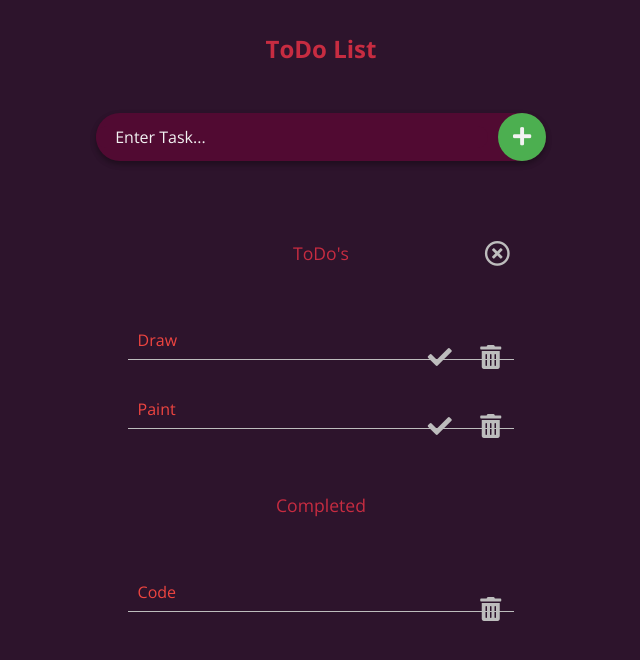
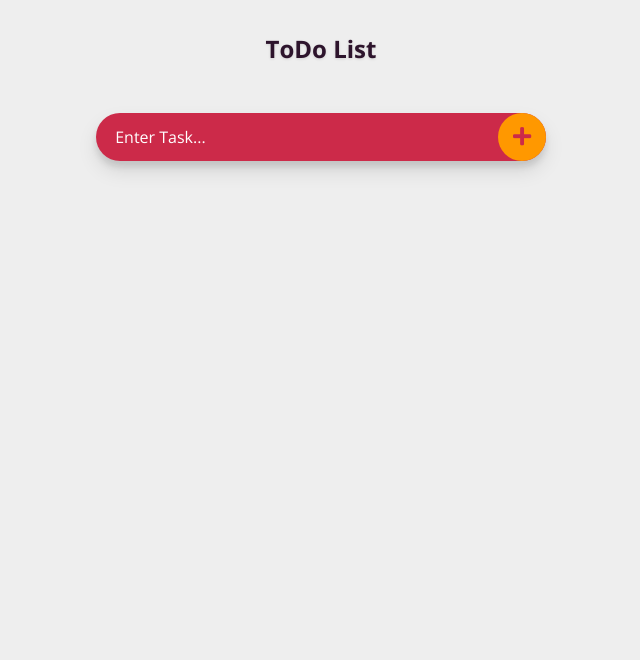
Before and after one commit to io62s/todo-app, a React (Create React App) app: page / in a window 1280 px wide. Shown: the top 660 px of the page, without its empty margins (319-959 px from the left). Built offline with nearby package versions, Linux system fonts and the light colour scheme.

Commit message:
styles done

```diff
--- a/src/App.js
+++ b/src/App.js
@@ -9,8 +9,8 @@ import { Container, Wrapper } from "./components/Styles/AppStyle";
 
 class App extends Component {
   state = {
-    todos: [{ id: 1, text: "draw" }, { id: 2, text: "paint" }],
-    completed: [{ id: 3, text: "code" }]
+    todos: [],
+    completed: []
   };
 
   ///add new todo
--- a/src/components/Completed.js
+++ b/src/components/Completed.js
@@ -1,13 +1,9 @@
 import React from "react";
 import * as Buttons from "./Styles/Buttons";
-import {
-  Heading3,
-  TodoWrapper,
-  TodoContainer,
-  Todo
-} from "./Styles/TodosStyle";
+import { TodoWrapper, TodoContainer, Todo } from "./Styles/CompletedStyle";
+import { Heading3 } from "./Styles/TodosStyle";
 
-const { RemoveBtn, ClearAllBtn } = Buttons;
+const { RemoveBtn, ClearAllBtn, ClearAll } = Buttons;
 
 const Completed = ({ completed, deleteCompleted, deleteAllDone }) => {
   const completedTodo = completed.length
@@ -28,13 +24,10 @@ const Completed = ({ completed, deleteCompleted, deleteAllDone }) => {
   return (
     <React.Fragment>
       <TodoWrapper>
-        {completed.length ? (
-          <Heading3>Completed</Heading3>
-        ) : (
-          <Heading3>No completed ToDo's</Heading3>
-        )}
+        {completed.length ? <Heading3>Completed</Heading3> : null}
         {completed.length > 1 ? (
           <ClearAllBtn onClick={() => deleteAllDone()}>
+            <ClearAll className="clear">Clear all</ClearAll>
             <i class="far fa-times-circle" />
           </ClearAllBtn>
         ) : null}
--- a/src/components/Header.js
+++ b/src/components/Header.js
@@ -2,22 +2,7 @@ import React from "react";
 import * as colors from "./Styles/colors";
 import styled from "styled-components";
 
-const {
-  lightGrey,
-  lightDark,
-  mainDark,
-  Darkest,
-  mainOrange,
-  mainGreen,
-  darkGreen,
-  neonGreen,
-  mainRed,
-  lightRed,
-  medRed,
-  medDarkRed,
-  darkBlueRed,
-  darkBluePurple
-} = colors;
+const { darkBluePurple } = colors;
 
 const Header = () => {
   return (
@@ -31,11 +16,12 @@ const Heading = styled.div`
   width: 100%;
   text-align: center;
   margin: 0 0 3rem;
-  color: ${medRed};
+  color: ${darkBluePurple};
 
   h1 {
     font-family: "Open Sans", sans-serif;
     font-size: 1.5rem;
+    text-shadow: 0 1px 3px rgba(0, 0, 0, 0.12);
   }
 `;
 
--- a/src/components/Styles/AddFormStyle.js
+++ b/src/components/Styles/AddFormStyle.js
@@ -4,28 +4,21 @@ import elevation from "./elevation";
 
 const {
   lightGrey,
-  lightDark,
-  mainDark,
-  Darkest,
-  mainOrange,
-  mainGreen,
-  darkGreen,
-  neonGreen,
-  mainRed,
-  lightRed,
-  medRed,
-  medDarkRed,
-  darkBlueRed,
-  darkBluePurple
+
+  medRed
 } = colors;
 
 const FormWrapper = styled.div`
   width: 100%;
   height: 3rem;
   margin: 3rem auto;
-  background: ${darkBlueRed};
+  background: ${medRed};
   border-radius: 1.5rem;
-  ${elevation[2]};
+  transition: all 0.3s ease-out;
+  ${elevation[1]};
+  &:focus-within {
+    ${elevation[3]};
+  }
 `;
 
 const Form = styled.div`
@@ -38,14 +31,16 @@ const Input = styled.input`
   width: 87%;
   border: none;
   outline: none;
-  color: ${mainOrange};
+  color: ${lightGrey};
+  font-weight: 600;
   border-radius: 1.25rem;
   padding-left: 1.2rem;
-  background-color: ${darkBlueRed};
+  background-color: transparent;
   font-family: "Open Sans", sans-serif;
   font-size: 1rem;
   &::placeholder {
-    color: ${lightGrey};
+    color: #fff;
+    font-weight: 400;
   }
 `;
 
--- a/src/components/Styles/AppStyle.js
+++ b/src/components/Styles/AppStyle.js
@@ -1,28 +1,13 @@
 import * as colors from "./colors";
 import styled from "styled-components";
 
-const {
-  lightGrey,
-  lightDark,
-  mainDark,
-  Darkest,
-  mainOrange,
-  mainGreen,
-  darkGreen,
-  neonGreen,
-  mainRed,
-  lightRed,
-  medRed,
-  medDarkRed,
-  darkBlueRed,
-  darkBluePurple
-} = colors;
+const { lightGrey } = colors;
 
 export const Container = styled.div`
   width: 100%;
   display: flex;
   justify-content: center;
-  background: ${darkBluePurple};
+  background: ${lightGrey};
   color: ${lightGrey};
 `;
 
--- a/src/components/Styles/Buttons.js
+++ b/src/components/Styles/Buttons.js
@@ -2,13 +2,16 @@ import * as colors from "./colors";
 import styled from "styled-components";
 
 const {
+  lightDark,
+
+  mainOrange,
+
   mainGreen,
-  mainRed,
-  darkGreen,
-  lightGrey,
-  mainDark,
-  lightDark,
-  neonGreen
+
+  neonGreen,
+
+  lightRed,
+  medRed
 } = colors;
 
 const AddButton = styled.button`
@@ -21,8 +24,8 @@ const AddButton = styled.button`
   font-size: 1.3rem;
   outline: none;
   border: none;
-  background: ${mainGreen};
-  color: ${lightGrey};
+  background: ${mainOrange};
+  color: ${medRed};
   cursor: pointer;
   transition: all 0.2s ease-out;
   &:hover {
@@ -33,7 +36,7 @@ const AddButton = styled.button`
 const CheckedBtn = styled.button`
   position: absolute;
   width: 30px;
-  bottom: -0.8rem;
+  bottom: 0.2rem;
   right: 3.7rem;
   background: transparent;
   outline: none;
@@ -45,10 +48,7 @@ const CheckedBtn = styled.button`
   cursor: pointer;
   transition: all 0.2s ease-out;
   &:hover {
-    color: ${neonGreen};
-    outline: 2px solid ${neonGreen};
-    outline-offset: 0.2rem;
-    -moz-outline-radius: 100%;
+    color: ${mainGreen};
   }
   &:active,
   &:focus {
@@ -59,7 +59,7 @@ const CheckedBtn = styled.button`
 
 const RemoveBtn = styled.button`
   position: absolute;
-  bottom: -0.8rem;
+  bottom: 0.2rem;
   right: 0.8rem;
   background: none;
   outline: none;
@@ -69,7 +69,7 @@ const RemoveBtn = styled.button`
   cursor: pointer;
   transition: all 0.3s ease-out;
   &:hover {
-    color: ${mainRed};
+    color: ${lightRed};
   }
   &:active,
   &:focus {
@@ -81,7 +81,7 @@ const RemoveBtn = styled.button`
 const ClearAllBtn = styled.button`
   position: absolute;
   top: 2rem;
-  right: -4rem;
+  right: 2rem;
   display: flex;
   justify-content: center;
   align-items: center;
@@ -93,29 +93,25 @@ const ClearAllBtn = styled.button`
   cursor: pointer;
   transition: all 0.3s ease-out;
   &:hover {
-    color: ${mainRed};
+    color: ${lightRed};
   }
   &:active,
   &:focus {
     border: none;
     outline: none;
   }
-  &::after {
-    content: "Clear all";
-    display: inline-block;
-    width: 100px;
-    font-size: 1rem;
-    padding-right: 2rem;
-    transform: translateX(-80%);
-    opacity: 0;
-    color: ${mainRed};
-    transition: all 0.3s ease-out;
-  }
-  &:hover::after {
-    transform: translateX(-100%);
-    color: ${mainRed};
+
+  &:hover .clear {
     opacity: 1;
+    transform: translateX(-20%);
   }
 `;
 
-export { CheckedBtn, RemoveBtn, ClearAllBtn, AddButton };
+const ClearAll = styled.div`
+  font-size: 1rem;
+  transform: translateX(0);
+  opacity: 0;
+  transition: all 0.3s ease-out;
+`;
+
+export { CheckedBtn, RemoveBtn, ClearAllBtn, AddButton, ClearAll };
--- /dev/null
+++ b/src/components/Styles/CompletedStyle.js
@@ -0,0 +1,27 @@
+import * as colors from "./colors";
+import styled from "styled-components";
+
+const { lightDark } = colors;
+
+const TodoWrapper = styled.div`
+  position: relative;
+  width: 100%;
+  padding: 2rem;
+  color: ${lightDark};
+`;
+const TodoContainer = styled.div`
+  position: relative;
+  width: 100%;
+  font-family: "Open Sans", sans-serif;
+  border-bottom: 1px solid ${lightDark};
+`;
+const Todo = styled.div`
+  padding: 1rem 0 0.5rem 0.6rem;
+  margin-top: 1.4rem;
+  font-weight: 700;
+  list-style: none;
+  text-decoration: line-through;
+  text-transform: capitalize;
+`;
+
+export { TodoWrapper, TodoContainer, Todo };
--- a/src/components/Styles/TodosStyle.js
+++ b/src/components/Styles/TodosStyle.js
@@ -1,20 +1,9 @@
 import styled from "styled-components";
 import * as colors from "./colors";
-import elevation from "./elevation";
 
 const {
-  lightGrey,
-  lightDark,
-  mainDark,
-  Darkest,
-  mainOrange,
-  mainGreen,
-  darkGreen,
-  neonGreen,
-  mainRed,
-  lightRed,
   medRed,
-  medDarkRed,
+
   darkBlueRed,
   darkBluePurple
 } = colors;
@@ -25,26 +14,27 @@ const Heading3 = styled.div`
   margin: 0 0 3rem;
   font-family: "Open Sans", sans-serif;
   font-size: 1.1rem;
-  color: ${medRed};
+  color: ${darkBluePurple};
 `;
 
 const TodoWrapper = styled.div`
   position: relative;
   width: 100%;
   padding: 2rem;
-  color: ${lightRed};
+  color: ${medRed};
 `;
 
 const TodoContainer = styled.div`
   position: relative;
   width: 100%;
   font-family: "Open Sans", sans-serif;
-  border-bottom: 1px solid ${lightDark};
+  border-bottom: 1px solid ${darkBlueRed};
 `;
 
 const Todo = styled.div`
   padding: 1rem 0 0.5rem 0.6rem;
   margin-top: 1.4rem;
+  font-weight: 700;
   list-style: none;
   text-transform: capitalize;
 `;
--- a/src/components/Styles/colors.js
+++ b/src/components/Styles/colors.js
@@ -1,17 +1,19 @@
-const lightGrey = "#f2f2f2";
-const lightDark = "#BDBDBD";
-const mainDark = "#333";
-const Darkest = "#272727";
+const lightGrey = "#EEEEEE";
+const lightDark = "#9E9E9E";
+const mainDark = "#464646";
+const Darkest = "#252525";
 const mainOrange = "#FF9800";
+const mainYellow = "#FFEB3B";
 const mainGreen = "#4CAF50";
 const darkGreen = "#388E3C";
 const neonGreen = "#76FF03";
 const mainRed = "#f44336";
+const mainBlue = "#536DFE";
 
 //alt palette
 const lightRed = "#EE4540";
-const medRed = "#C72C41";
-const medDarkRed = "#801336";
+const medRed = "#CC2A49";
+const medDarkRed = "#7B1FA2";
 const darkBlueRed = "#510A32";
 const darkBluePurple = "#2D142C";
 
@@ -21,10 +23,12 @@ export {
   mainDark,
   Darkest,
   mainOrange,
+  mainYellow,
   mainGreen,
   darkGreen,
   neonGreen,
   mainRed,
+  mainBlue,
   lightRed,
   medRed,
   medDarkRed,
--- a/src/components/Todos.js
+++ b/src/components/Todos.js
@@ -8,7 +8,7 @@ import {
   Todo
 } from "./Styles/TodosStyle";
 
-const { CheckedBtn, RemoveBtn, ClearAllBtn } = Buttons;
+const { CheckedBtn, RemoveBtn, ClearAllBtn, ClearAll } = Buttons;
 
 const Todos = ({ todos, deleteTodo, completedTodo, deleteAll }) => {
   const todo = todos.length
@@ -33,13 +33,10 @@ const Todos = ({ todos, deleteTodo, completedTodo, deleteAll }) => {
   return (
     <React.Fragment>
       <TodoWrapper>
-        {todos.length ? (
-          <Heading3>ToDo's</Heading3>
-        ) : (
-          <Heading3>No ToDo's</Heading3>
-        )}
+        {todos.length ? <Heading3>ToDo's</Heading3> : null}
         {todos.length > 1 ? (
           <ClearAllBtn onClick={() => deleteAll()}>
+            <ClearAll className="clear">Clear all</ClearAll>
             <i className="far fa-times-circle" />
           </ClearAllBtn>
         ) : null}
```
